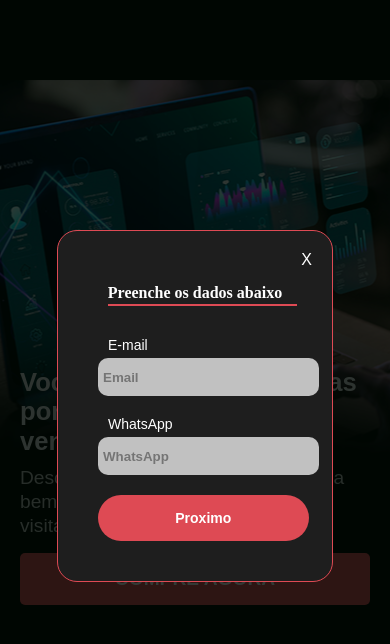
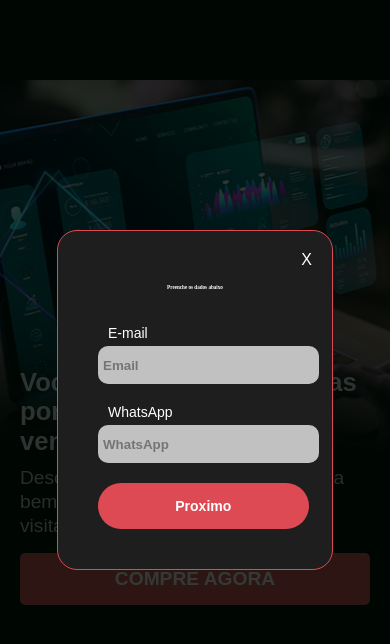
Before and after one commit to Bruno1794/landvenda, a Next.js app: page /inicio in a window 390 px wide. Both pictures are taken after a click on the link "COMPRE AGORA". Shown: the top 644 px of the page. Built offline with nearby package versions, Linux system fonts and the light colour scheme.

Commit message:
Merge remote-tracking branch 'origin/main'
# Conflicts:
#	.idea/workspace.xml
#	src/componets/modal.module.css

```diff
--- a/src/componets/modal.module.css
+++ b/src/componets/modal.module.css
@@ -131,13 +131,12 @@
 }
 @media screen and (max-width: 470px) {
     .tituloModal:before {
-        top: 35px;
-        width: 189px;
+        display: none;
 
     }
     .modal h1 {
 
-        font-size: 1rem;
+        font-size: 0.321rem;
         padding: 15px;
 
     }
```
